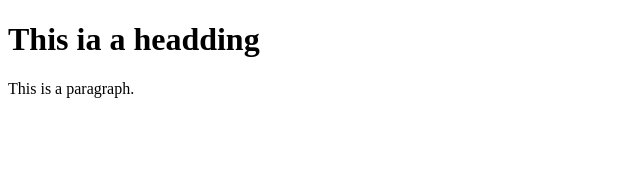
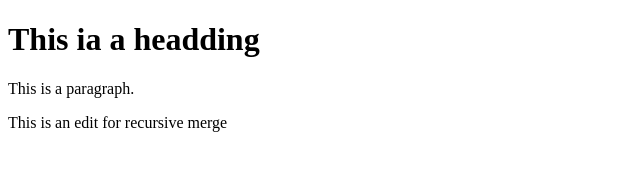
Before and after one commit to thennalap/git_tutorial, a plain HTML site: page sample.html in a window 1280 px wide. Shown: the whole page, without its empty margins (0-640 px from the left). Drawn offline with Linux system fonts and the light colour scheme.

Commit message:
sample.html edited

```diff
--- a/sample.html
+++ b/sample.html
@@ -8,5 +8,6 @@
 <body>
     <h1>This ia a headding</h1>
     <p>This is a paragraph.</p>
+    <p>This is an edit for recursive merge</p>
 </body>
 </html>
```
